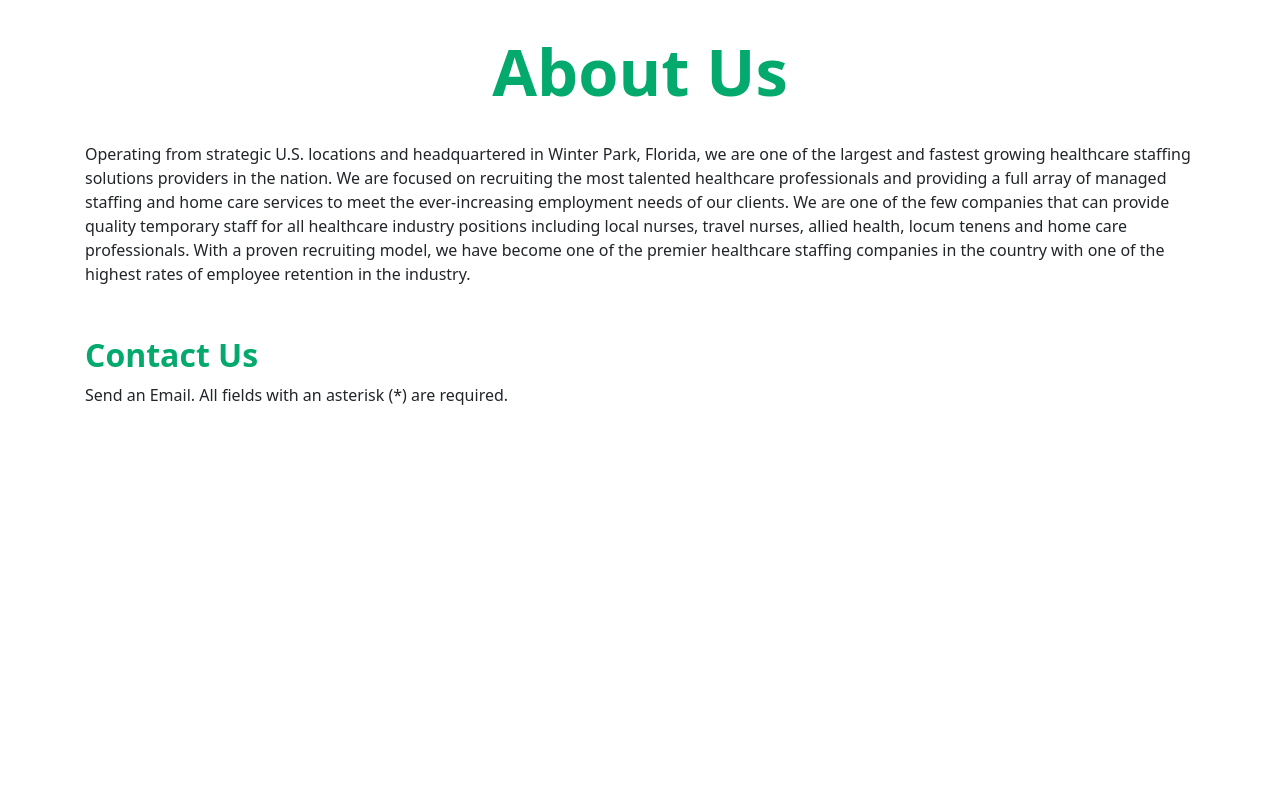
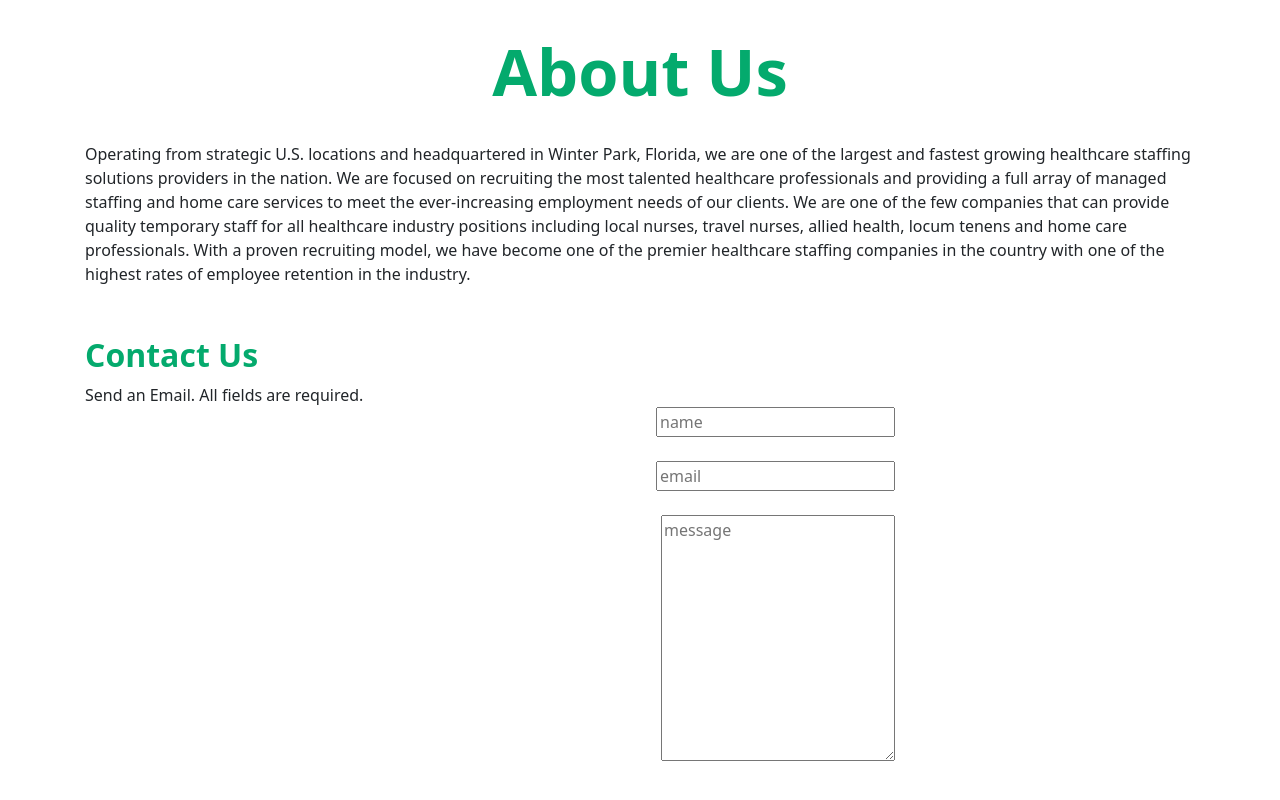
Before and after one commit to Axonn1018/basic-site-test, an Angular app: page / in a window 1280 px wide. Shown: the part 824-1624 px from the top of the page. Before the commit the page ends 1246 px from the top, so only its background shows below. Built offline with nearby package versions, Linux system fonts and the light colour scheme.

Commit message:
Update to Contact Us field

```diff
--- a/src/app/homepage/homepage.component.html
+++ b/src/app/homepage/homepage.component.html
@@ -70,5 +70,10 @@
 
 <div class="container">
   <h2 class="title-contact">Contact Us</h2>
-  Send an Email. All fields with an asterisk (*) are required.
+  Send an Email. All fields are required. <br>
+  <div style="margin-right: 300px; text-align: right">
+  <input type="text" placeholder="name"> <br><br>
+  <input type="text" placeholder="email"> <br><br>
+  <textarea placeholder="message" cols="23" rows="10"></textarea> <br><br>
+  </div>
 </div>
```
